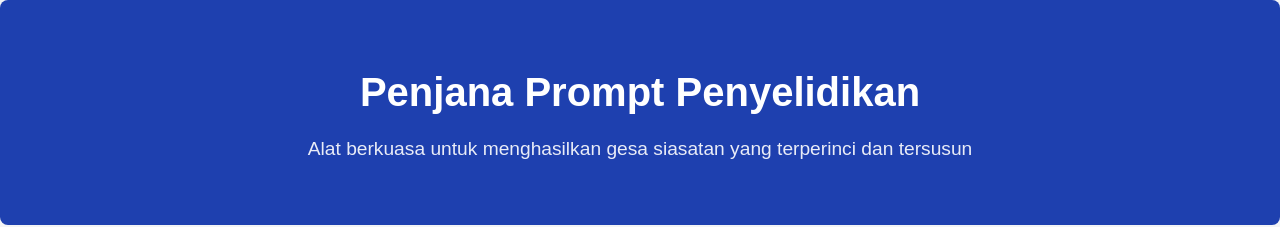
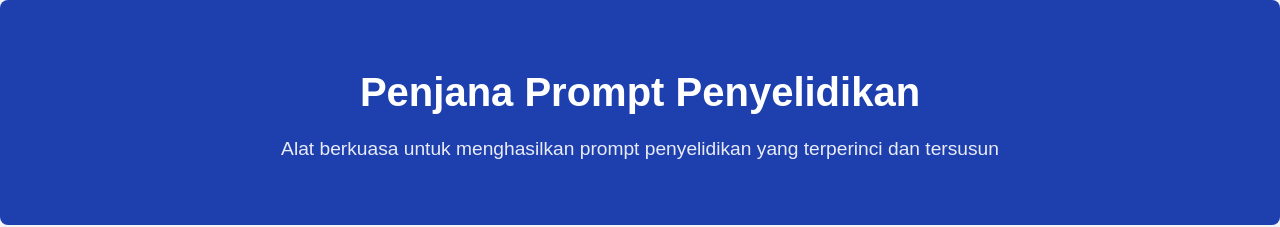
Before and after one commit to rohaidi69/Prompt-Generator-Penyelidikan, a plain HTML site: page Generator.html in a window 1280 px wide. Shown: the top 227 px of the page. Drawn offline with Linux system fonts and the light colour scheme.

Commit message:
Update Generator.html

```diff
--- a/Generator.html
+++ b/Generator.html
@@ -111,7 +111,7 @@
   <header>
     <div class="container">
       <h1>Penjana Prompt Penyelidikan</h1>
-      <p>Alat berkuasa untuk menghasilkan gesa siasatan yang terperinci dan tersusun</p>
+      <p>Alat berkuasa untuk menghasilkan prompt penyelidikan yang terperinci dan tersusun</p>
     </div>
   </header>
 
```
